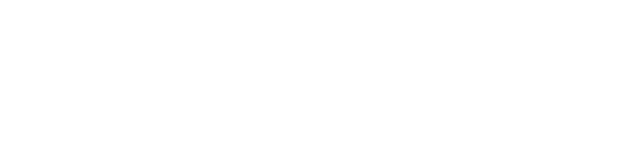
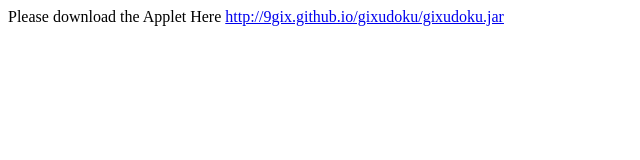
Before and after one commit to 9gix/gixudoku, a plain HTML site: page index.html in a window 1280 px wide. Shown: the whole page, without its empty margins (0-640 px from the left). Drawn offline with Linux system fonts and the light colour scheme.

Commit message:
Give up deploying vulnerable applet

```diff
--- a/index.html
+++ b/index.html
@@ -2,7 +2,7 @@
 <head>
 </head>
 <body>
-<applet code="SudokuApp.class" archive="gixudoku.jar" width="400" height="500">
-</applet>
+Please download the Applet Here
+<a href='gixudoku.jar'>http://9gix.github.io/gixudoku/gixudoku.jar</a>
 </body>
 </html>
```
